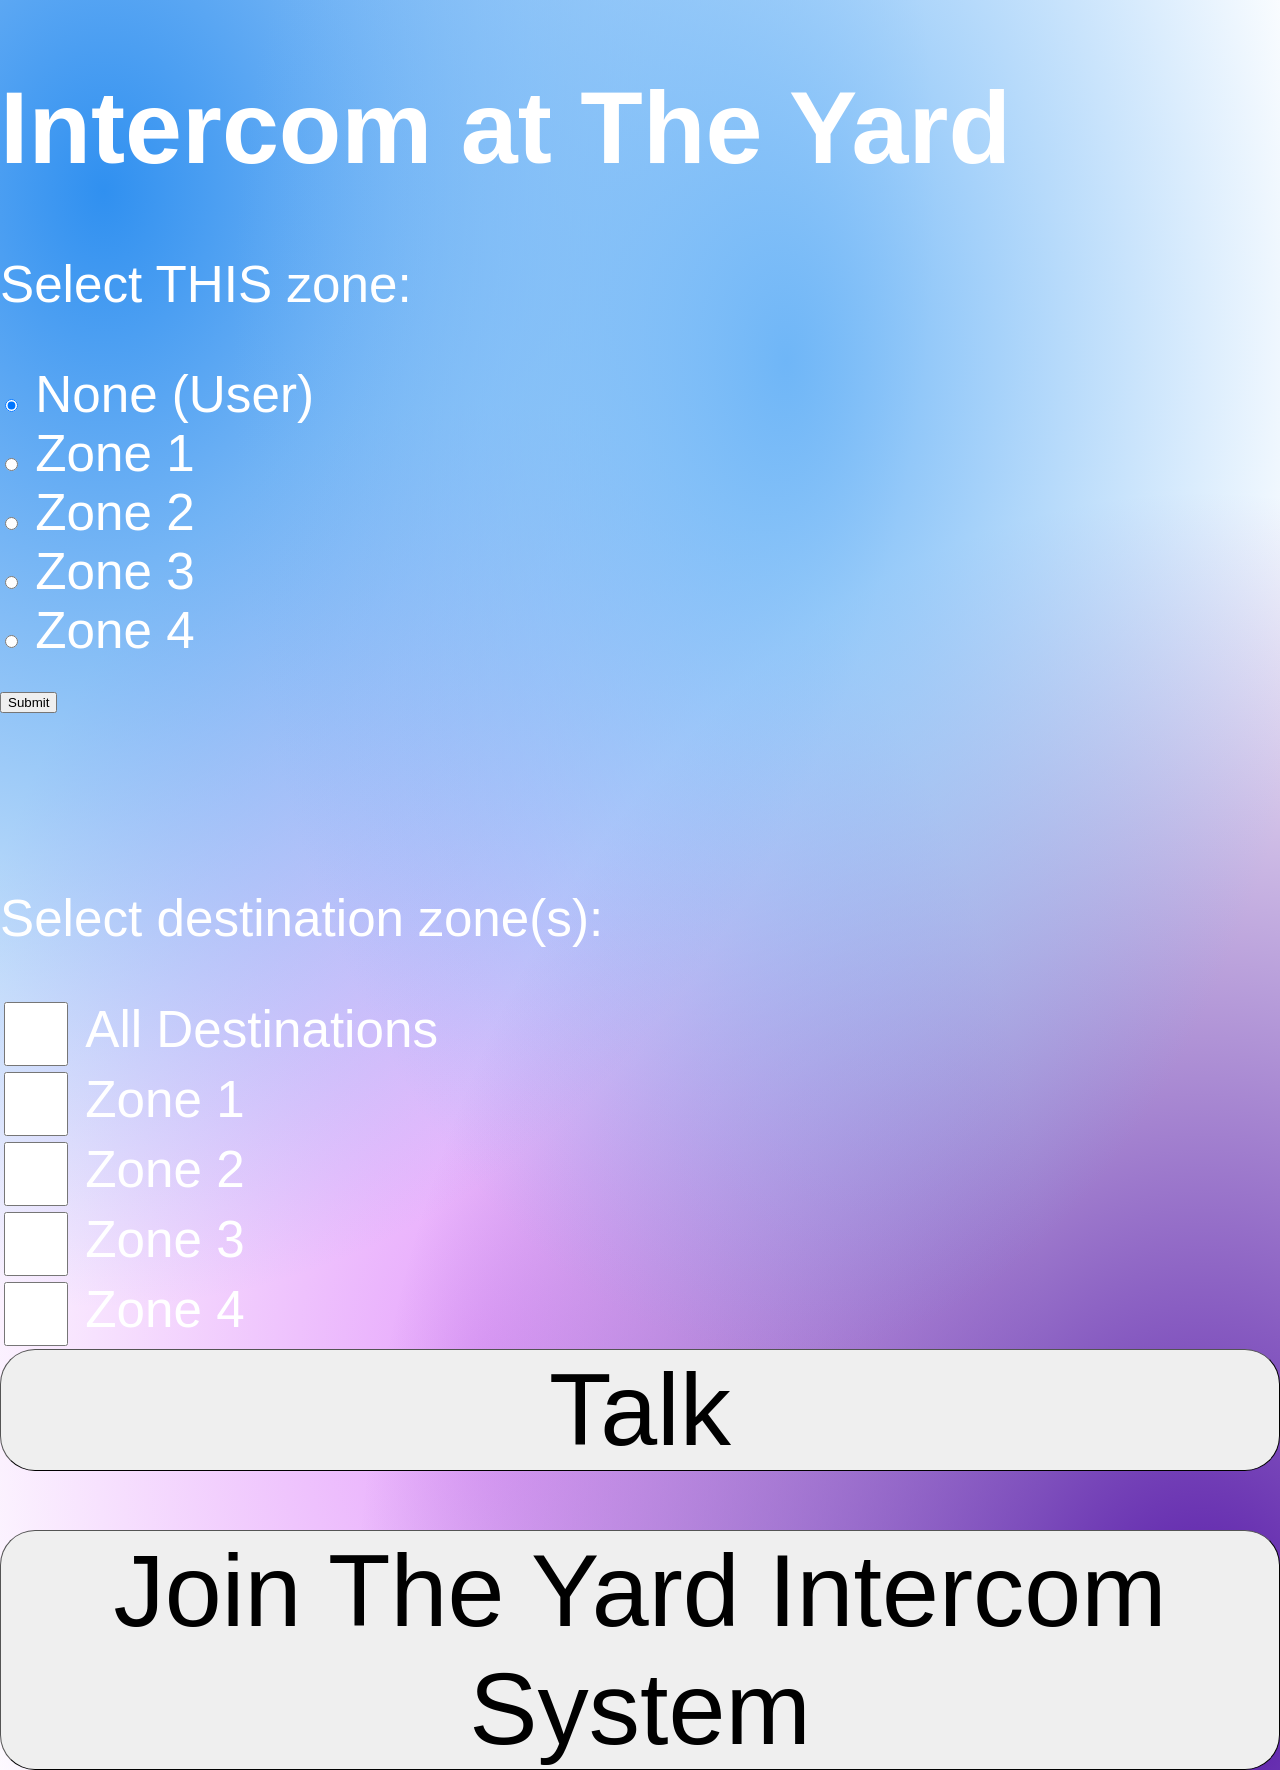
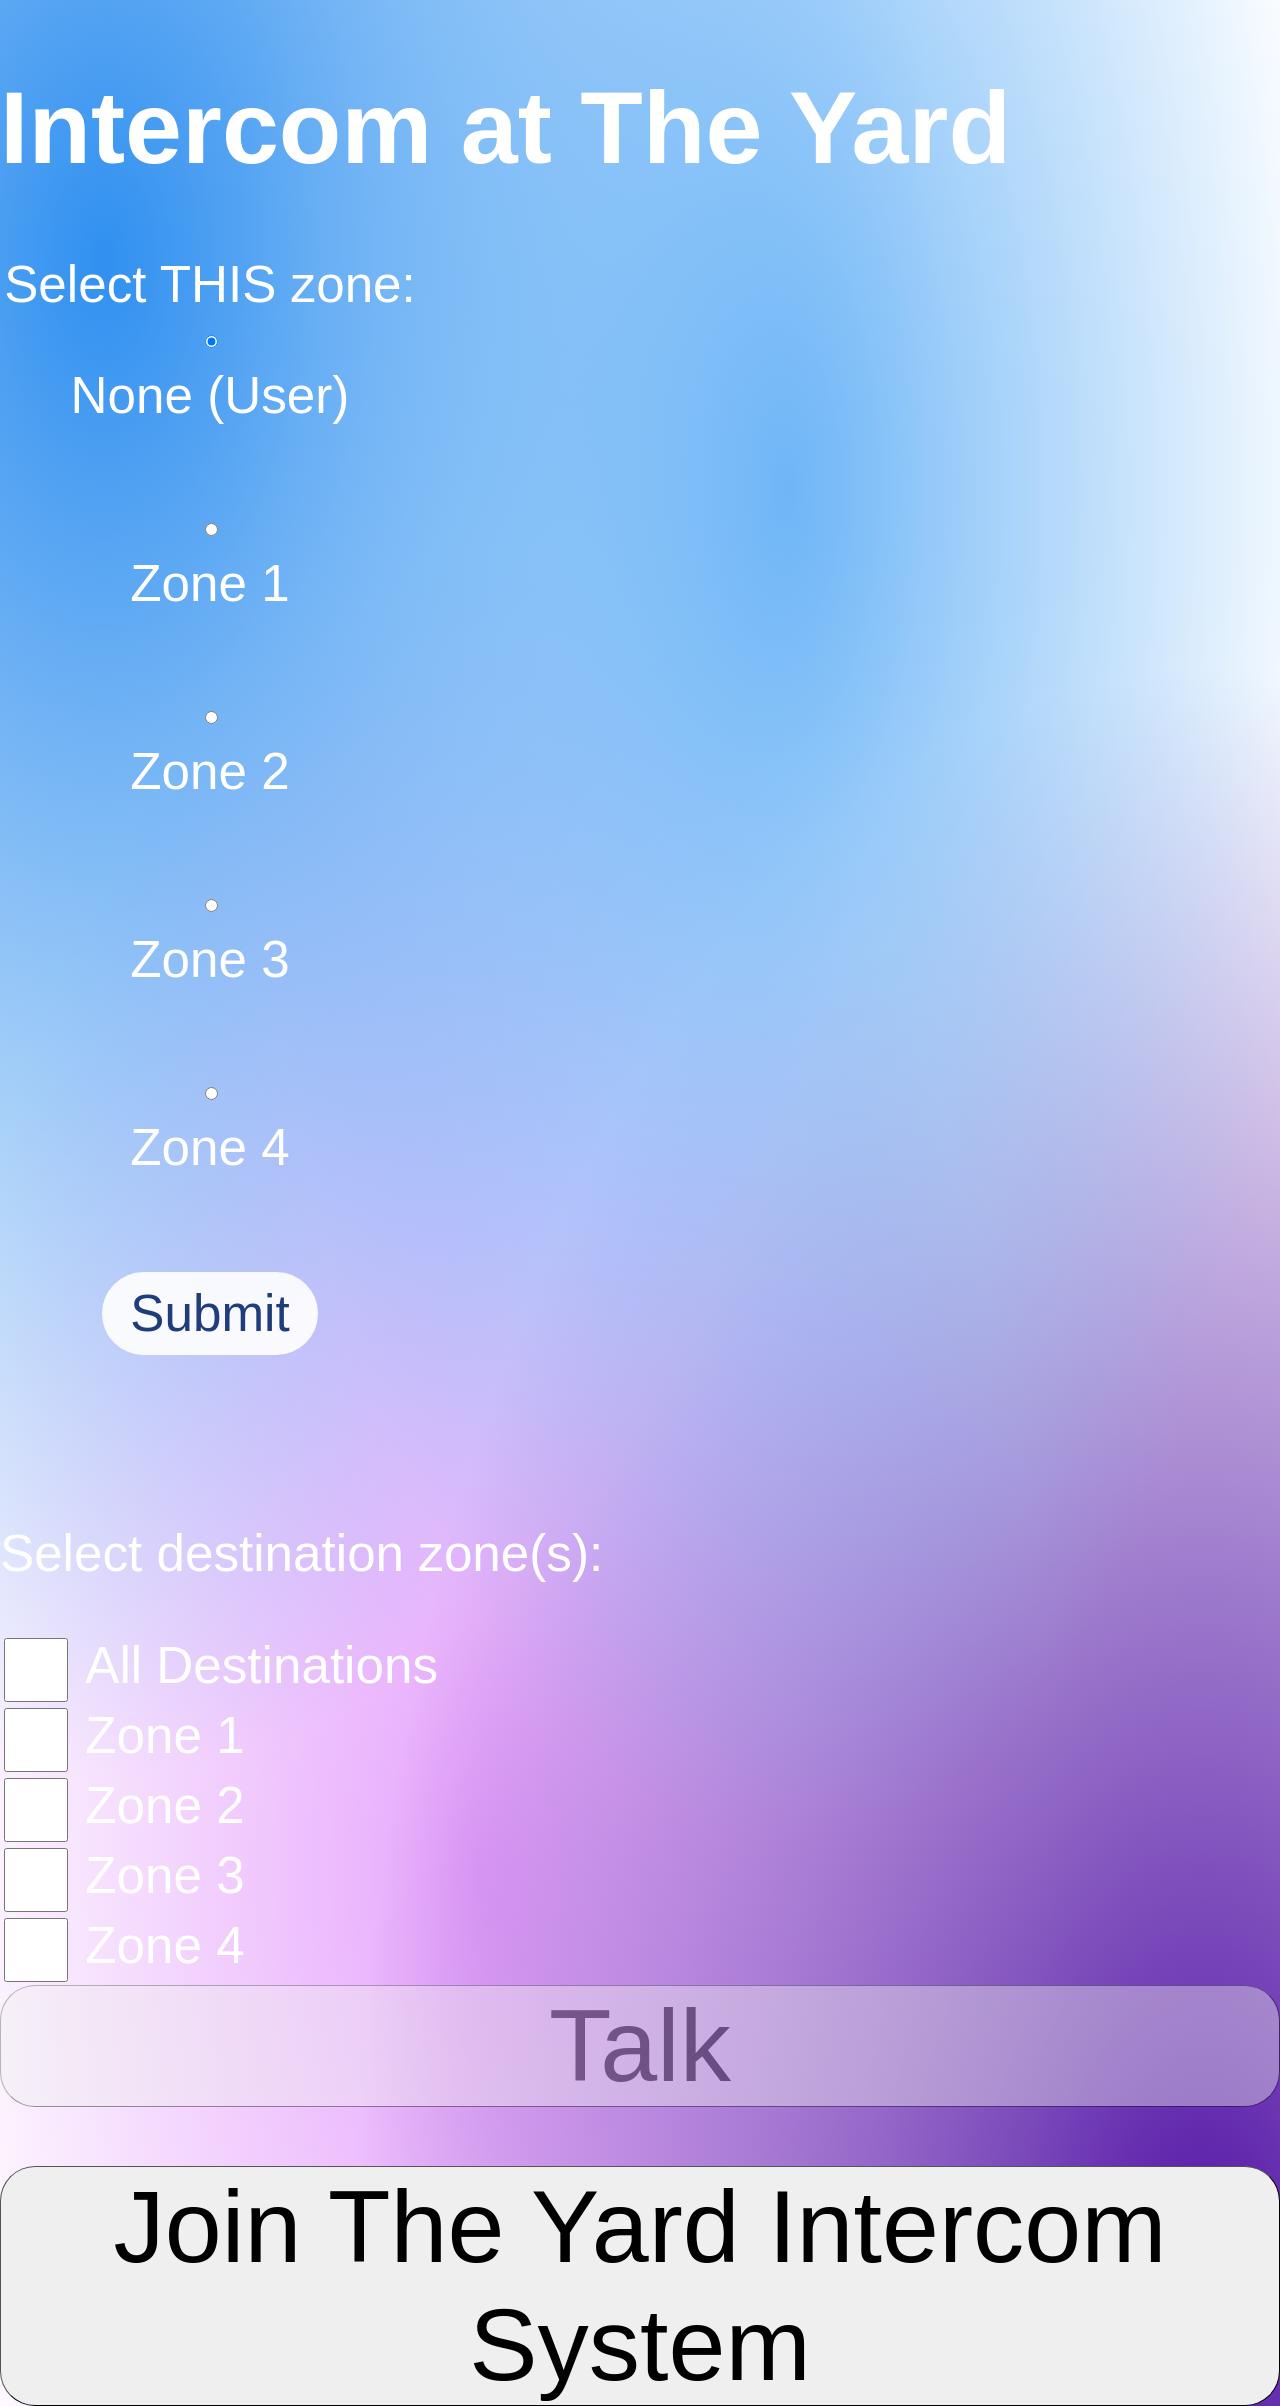

design mvp

--- a/style.css
+++ b/style.css
@@ -70,7 +70,6 @@ body {
     position:relative;
     width:80px;
     left:-150px;
-
 }
 
 .zone_2_button {
@@ -132,8 +131,65 @@ h2 {
     visibility: hidden;
 }
 
+#zoneForm {
+    width: min(420px, 90vw);
+    display: flex;
+    flex-direction: column;
+    align-items: center;
+    gap: 18px;
+}
+
+#zoneForm p {
+    margin: 0;
+}
+
+.zone-selector {
+    width: 100%;
+    display: grid;
+    grid-template-columns: repeat(2, minmax(0, 1fr));
+    gap: 14px;
+}
+
+.zone-option {
+    border: 0;
+    width: 100%;
+    min-height: 120px;
+    background: rgba(255, 255, 255, 0.18);
+    border-radius: 20px;
+    padding: 14px;
+    display: flex;
+    align-items: center;
+    justify-content: center;
+    opacity: 0.45;
+    transition: opacity 0.25s ease, transform 0.25s ease, background-color 0.25s ease;
+}
+
+.zone-option img {
+    width: 100%;
+    max-width: 120px;
+    height: auto;
+    display: block;
+}
+
+.zone-option.zoneActive {
+    opacity: 1;
+    transform: scale(1.03);
+    background: rgba(255, 255, 255, 0.32);
+}
+
+.zone-option-text {
+    min-height: 72px;
+    font: inherit;
+    font-size: 24px;
+    color: white;
+    grid-column: 1 / -1;
+}
+
 #mute {
     cursor: pointer;
+    opacity: 0.4;
+     /* Transitions the opacity property over 0.5 seconds with an 'ease' effect */
+    transition: opacity 0.5s ease;
 }
 
 
@@ -163,6 +219,39 @@ button {
     height: auto ;
 }
 
+input[type="submit"] {
+    border: 0;
+    border-radius: 999px;
+    padding: 12px 28px;
+    font: inherit;
+    color: #1f3d7a;
+    background: rgba(255, 255, 255, 0.9);
+}
+
 .clickable {
     cursor: pointer;
+    /* ease */
+    opacity: 0.4;
+     /* Transitions the opacity property over 0.5 seconds with an 'ease' effect */
+    transition: opacity 0.5s ease;
+}
+
+#mute.zoneActive {
+    opacity: 1;
+}
+
+.zoneActive {
+    opacity: 1;
+}
+
+#submit {
+    width: 100%;
+    color:white;
+    background-color: rgba(255, 255, 255, 0.32);
+}
+
+#attribution {
+    font-size: 12px;
+    opacity: 0.4;
+    margin-top: 20px;
 }
